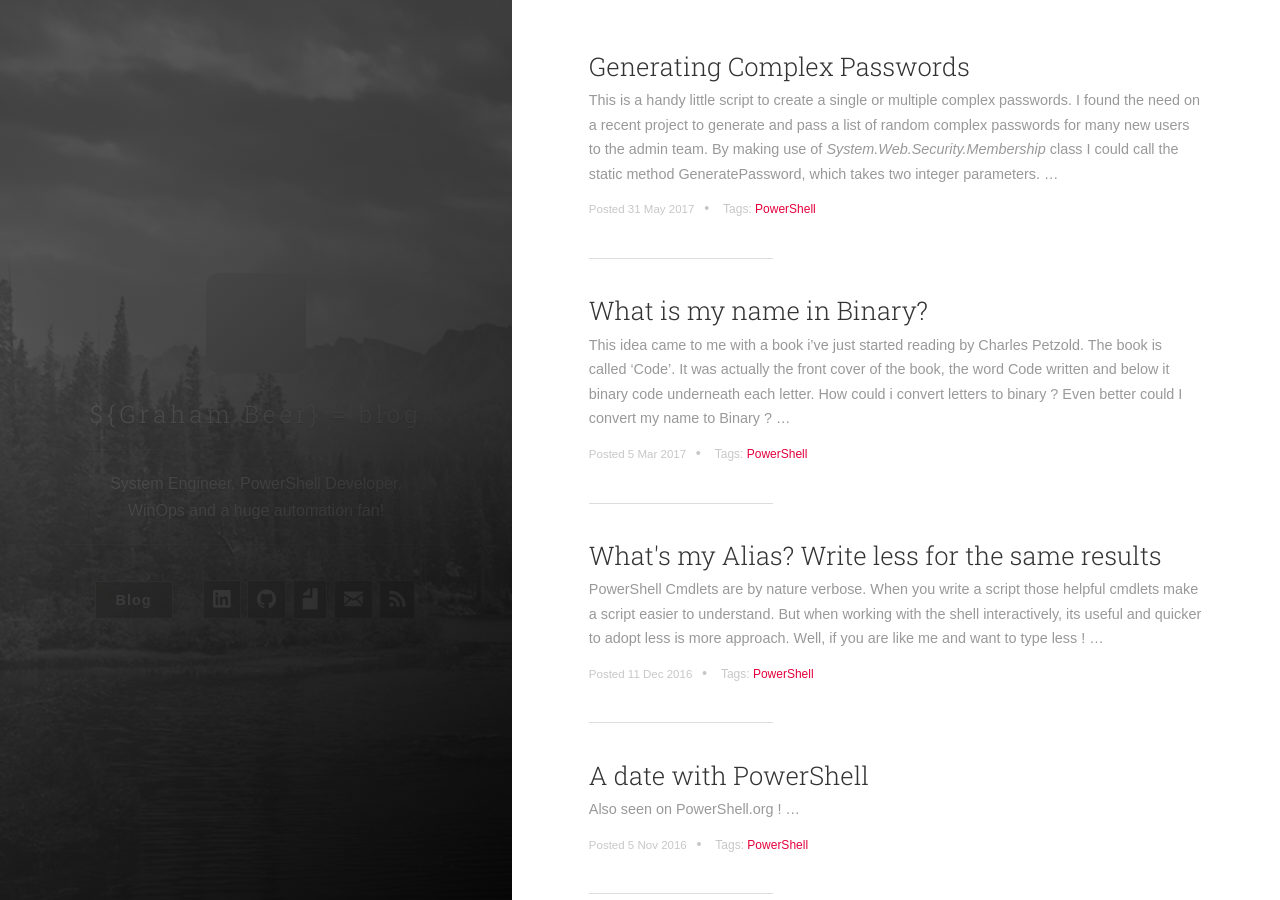
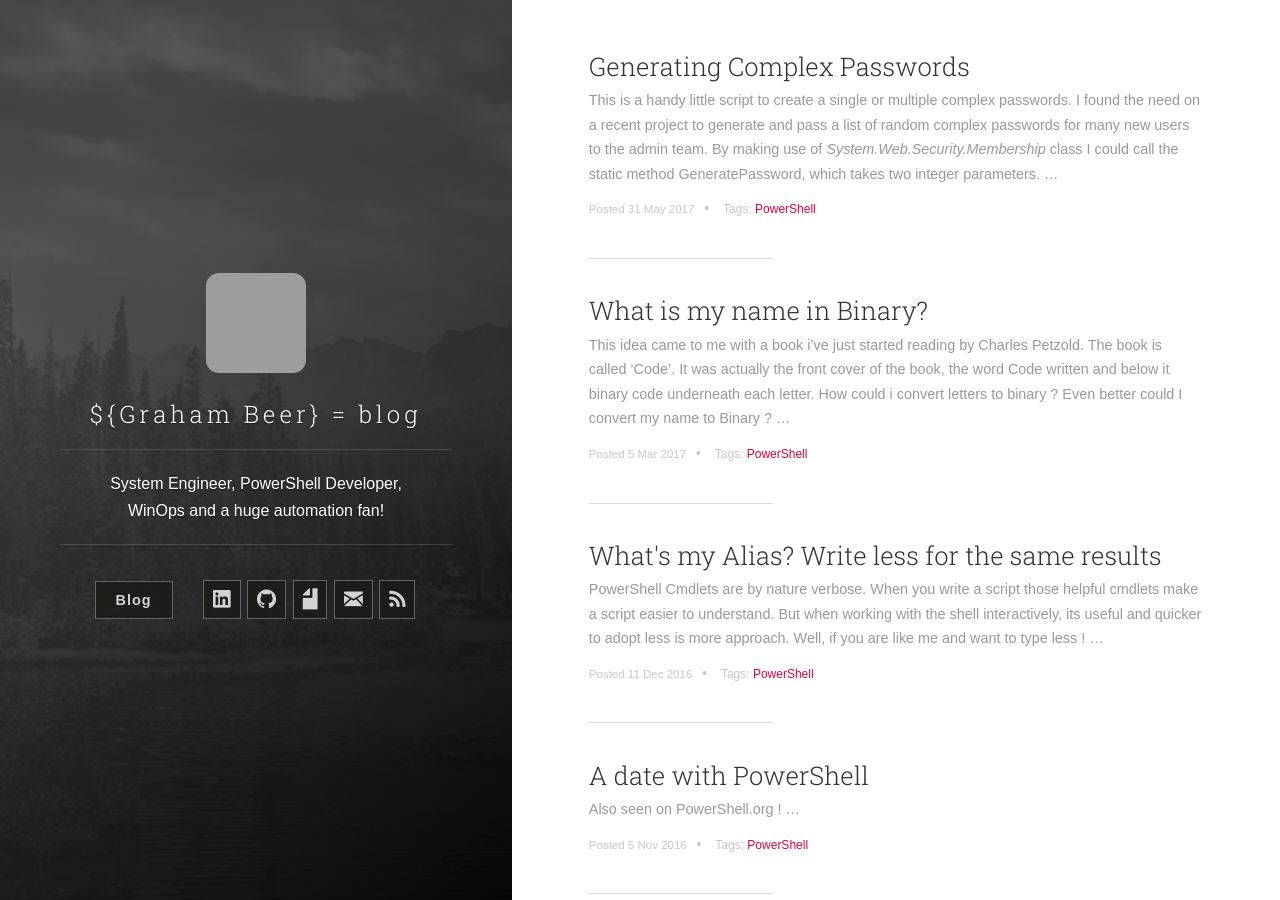
Before and after one commit to Graham-Beer/Graham-Beer.github.io, a Jekyll site: the page built from index.html, in a window 1280 px wide and 900 px high. Built offline with Jekyll 4.4.1, drawn with Linux system fonts in a browser that asks for light colours; nearby versions of some CDN libraries; the list of posts is cut into pages by our own code; grey boxes are pictures that could not be loaded.

Commit message:
Update header.html

```diff
--- a/_includes/header.html
+++ b/_includes/header.html
@@ -8,8 +8,6 @@
 
     <div class="panel-main__inner panel-inverted">
     <div class="panel-main__content">
-
-        <div class="navigation-wrapper">
 
           <img src="https://avatars3.githubusercontent.com/u/12196171?v=3&s=466" class="user-image" alt="My Profile Photo">
           <h1 class="panel-cover__title panel-title">
```
